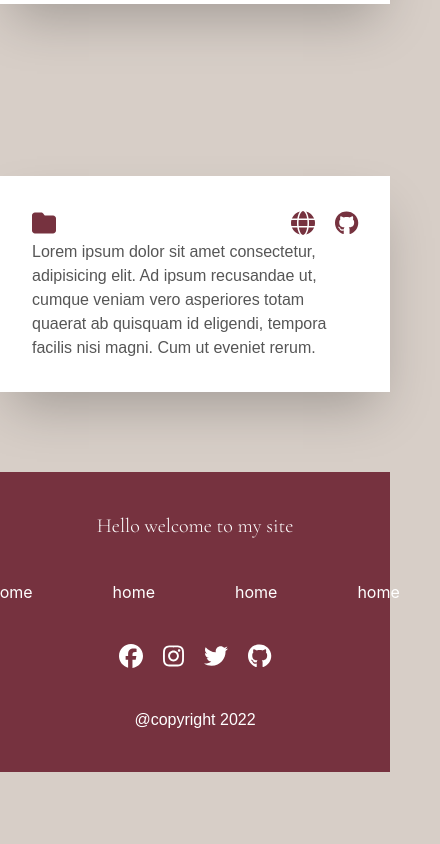
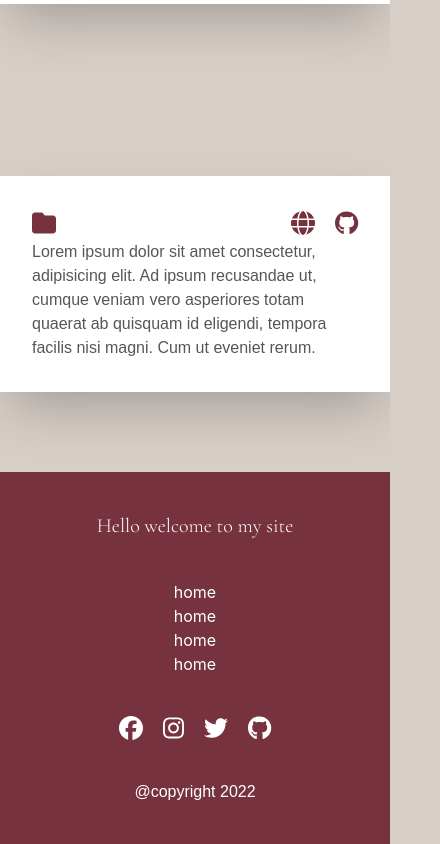
Before and after one commit to pr4t1ma/react-portfolio, a React (Create React App) app: page / in a window 390 px wide. Shown: the part 4313-5157 px from the top of the page, 440 px wide, since content can reach past the window. Before the commit the page ends 5085 px from the top, so only its background shows below. Built offline with nearby package versions, Linux system fonts and the light colour scheme.

Commit message:
changing css in a medium and large screen

```diff
--- a/src/FooterMenu/FooterMenu.jsx
+++ b/src/FooterMenu/FooterMenu.jsx
@@ -1,7 +1,7 @@
 export const FooterMenu = ({ items }) => {
   return (
     <div>
-      <ul className="flex justify-center my-10">
+      <ul className=" flex flex-col md:flex md:flex-row md:justify-center my-10">
         {items.map((item) => (
           <li>
             <a className="p-10" src={item.href}>
```
